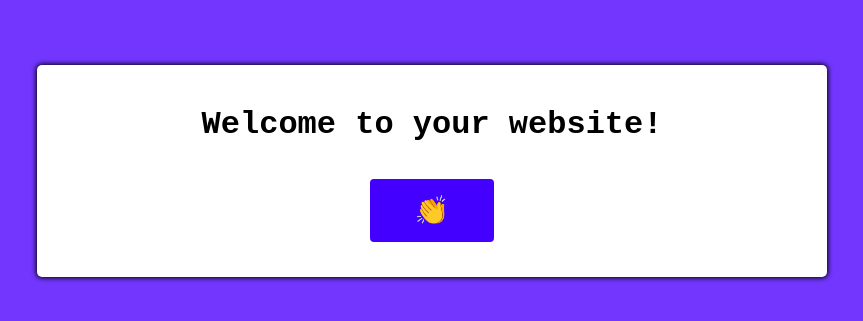
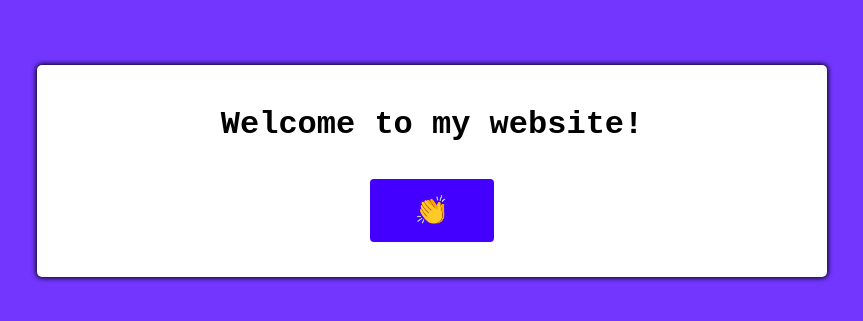
Before and after one commit to Codecademy/deploying-a-static-site-with-netlify-sample, a plain HTML site: page index.html in a window 1280 px wide. Shown: the part 229-550 px from the top of the page, without its empty margins (208-1071 px from the left). Drawn offline with Linux system fonts and the light colour scheme; a web font is replaced by a local one.

Commit message:
Now my website

```diff
--- a/index.html
+++ b/index.html
@@ -12,7 +12,7 @@
 
 <body>
   <div class="container">
-    <h1>Welcome to your website!</h1>
+    <h1>Welcome to my website!</h1>
     <button id="clap-button" class="button">👏</button>
   </div>
 </body>
```
